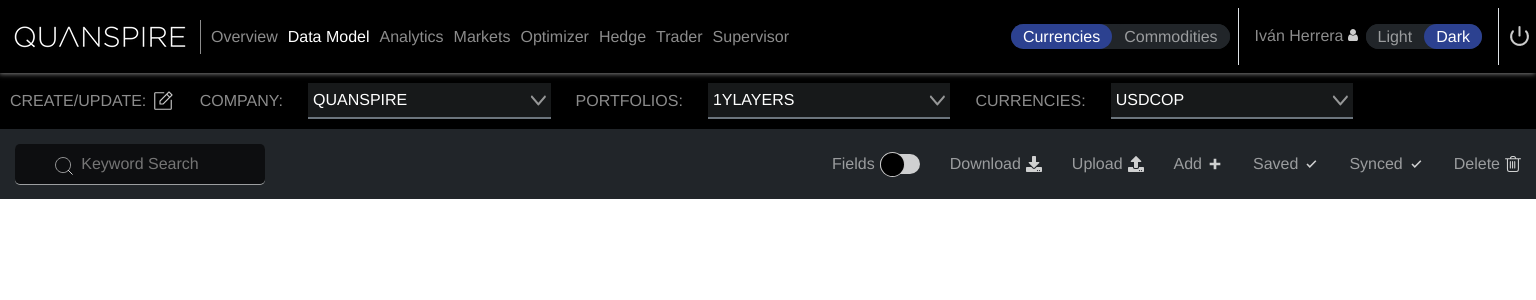
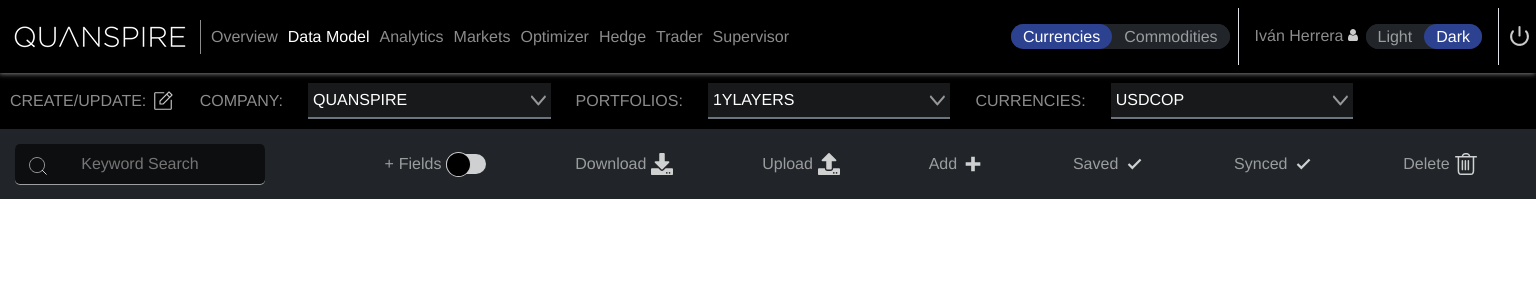
Before and after one commit to 1531nana/quanspire, a Vue app: page / in a window 1536 px wide. Shown: the top 300 px of the page. Built offline with nearby package versions, Linux system fonts and the light colour scheme.

Commit message:
I added responsive styles to teh Actions component

```diff
--- a/src/components/Actions.vue
+++ b/src/components/Actions.vue
@@ -18,8 +18,9 @@
 				></path>
 			</svg>
 		</div>
-		<div class="d-flex">
+		<div class=" container-actions">
 			<span class="actions">
+				<span>+</span>
 				Fields
 				<div class="container-switch">
 					<input
@@ -64,7 +65,7 @@
 }
 .bd-search {
 	display: flex;
-	width: 100%;
+	/* width: 100%; */
 	height: 100%;
 	position: relative;
 }
@@ -122,4 +123,27 @@ transition: 0.3s;
 #btn-switch{
     display: none;
 }
+.container-actions{
+	display: flex;
+	width: 100%;
+	justify-content: space-around;
+}
+
+@media (min-width: 1280px){
+.d-flex {
+	gap: 60px;
+}
+.img-actions {
+	width: 20px;
+}
+}
+
+@media(min-width: 1400px){
+.d-flex {
+	gap: 75px;
+}
+.img-actions {
+	width: 22px;
+}
+}
 </style>
```
